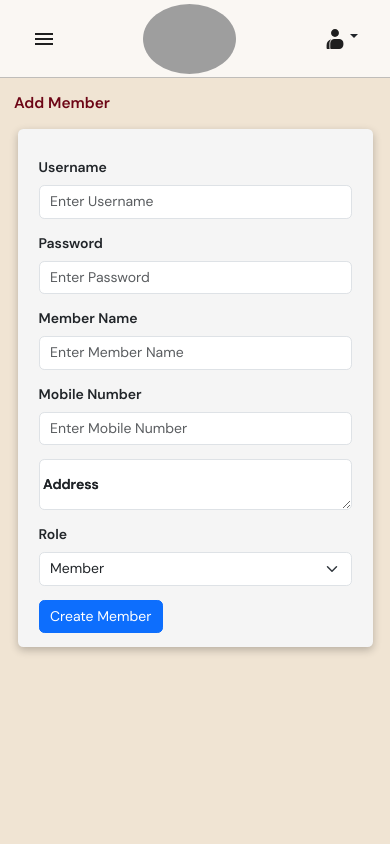
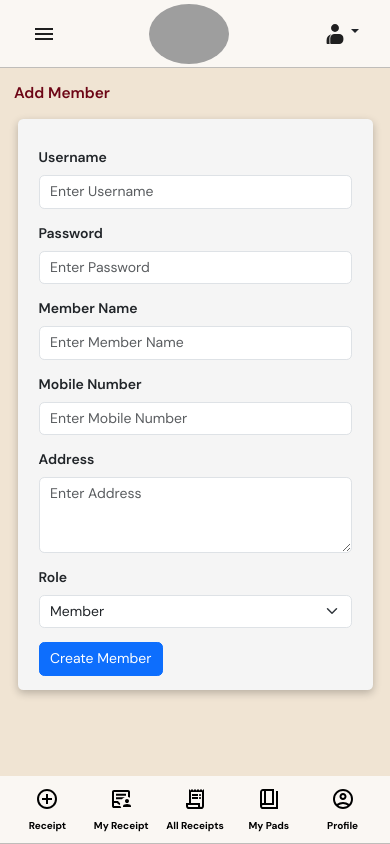
Before and after one commit to aayushkansal79/mandal-software, a React (Vite) app in the folder frontend/: page /add-member in a window 390 px wide. Built offline with nearby package versions, Linux system fonts and the light colour scheme; grey boxes are pictures that could not be loaded.

Commit message:
update-3

```diff
--- a/frontend/src/App.jsx
+++ b/frontend/src/App.jsx
@@ -1,12 +1,13 @@
 import React, { useState } from "react";
 import { Route, Routes, Navigate, useLocation } from "react-router-dom";
-import { Toaster } from 'react-hot-toast';
+import { Toaster } from "react-hot-toast";
 import Login from "./pages/Login/Login";
 import Sidebar from "./components/Sidebar/Sidebar";
 import Navbar from "./components/Navbar/Navbar";
 import Dashboard from "./pages/Dashboard/Dashboard";
 import AddMember from "./pages/AddMember/AddMember";
 import Members from "./pages/Members/Members";
+import Footer from "./components/Footer/Footer";
 
 function App() {
   const [sidebarOpen, setSidebarOpen] = useState(true);
@@ -32,16 +33,24 @@ function App() {
             scrollbarWidth: "none",
           }}
         >
-            <Toaster toastOptions={{ className: 'bg-light text-dark border shadow-sm rounded', duration: 2000, style: { padding: '10px 15px', fontSize: '0.9rem', }, }} />
+          <Toaster
+            toastOptions={{
+              className: "bg-light text-dark border shadow-sm rounded",
+              duration: 2000,
+              style: { padding: "10px 15px", fontSize: "0.9rem" },
+            }}
+          />
           <Routes>
             {/* <Route path="*" element={<Navigate to="/login" replace />} /> */}
             <Route path="/login" element={<Login url={url} />} />
-              {/*<Route path="/dashboard" element={<PrivateRoute roles={["admin"]}> <Dashboard url={url} /> </PrivateRoute>} /> */}
             <Route path="/dashboard" element={<Dashboard url={url} />} />
             <Route path="/add-member" element={<AddMember url={url} />} />
             <Route path="/member-list" element={<Members url={url} />} />
           </Routes>
         </main>
+        {!hideLayout && (
+          <Footer />
+        )}
       </div>
       {/* </AuthProvider> */}
     </div>
--- /dev/null
+++ b/frontend/src/components/Footer/Footer.css
@@ -0,0 +1,48 @@
+.navbar {
+  border-bottom: 1px solid rgba(0, 0, 0, 0.236);
+  z-index: 1001;
+  background-color: #faf7f3 !important;
+}
+
+.footer{
+  display: none;
+}
+
+.footer .container-fluid{
+  display: grid;
+  grid-template-columns: 1fr 1fr 1fr 1fr 1fr;
+}
+
+.footer .icons {
+  justify-items: center;
+  >.icon{
+    width: 50px;
+    padding: 3px;
+  }
+  > svg {
+    fill: black;
+  }
+  > p b{
+    color: black;
+    font-size: 10px !important;
+  }
+}
+
+.footer a.active {
+  >.icon{
+    background-color: #6d0616;
+    border-radius: 50px;
+  }
+  >.icon svg{
+    fill: white !important;
+  }
+  > p b{
+    /* font-size: 12px !important; */
+  }
+}
+
+@media (max-width: 1000px) {
+  .footer{
+    display: block;
+  }
+}
--- /dev/null
+++ b/frontend/src/components/Footer/Footer.jsx
@@ -0,0 +1,98 @@
+import React from "react";
+import "./Footer.css";
+import { Link, NavLink, useLocation, useNavigate } from "react-router-dom";
+
+const Footer = () => {
+  const location = useLocation();
+
+  return (
+    <nav className="footer navbar navbar-expand-lg bg-body-tertiary py-1">
+      <div className="container-fluid" style={{ height: "60px" }}>
+
+        <NavLink to="/add-receipt" className="icons text-center rounded">
+          <div className="icon">
+            {location.pathname === "/add-receipt" ? (
+              <svg
+                xmlns="http://www.w3.org/2000/svg"
+                height="24px"
+                viewBox="0 -960 960 960"
+                width="24px"
+                fill="#000000"
+              >
+                <path d="M440-280h80v-160h160v-80H520v-160h-80v160H280v80h160v160Zm40 200q-83 0-156-31.5T197-197q-54-54-85.5-127T80-480q0-83 31.5-156T197-763q54-54 127-85.5T480-880q83 0 156 31.5T763-763q54 54 85.5 127T880-480q0 83-31.5 156T763-197q-54 54-127 85.5T480-80Z" />
+              </svg>
+            ) : (
+              <svg
+                xmlns="http://www.w3.org/2000/svg"
+                height="24px"
+                viewBox="0 -960 960 960"
+                width="24px"
+                fill="#000000"
+              >
+                <path d="M440-280h80v-160h160v-80H520v-160h-80v160H280v80h160v160Zm40 200q-83 0-156-31.5T197-197q-54-54-85.5-127T80-480q0-83 31.5-156T197-763q54-54 127-85.5T480-880q83 0 156 31.5T763-763q54 54 85.5 127T880-480q0 83-31.5 156T763-197q-54 54-127 85.5T480-80Zm0-80q134 0 227-93t93-227q0-134-93-227t-227-93q-134 0-227 93t-93 227q0 134 93 227t227 93Zm0-320Z" />
+              </svg>
+            )}
+          </div>
+          <p className="m-0">
+            <b>Receipt</b>
+          </p>
+        </NavLink>
+
+        <NavLink to="/my-receipts" className="icons text-center rounded">
+          <div className="icon">
+            {location.pathname === "/my-receipts" ? (
+              <svg xmlns="http://www.w3.org/2000/svg" height="24px" viewBox="0 -960 960 960" width="24px" fill="#000000"><path d="M560-160v-23q0-24 13-44t36-30q28-11 54.5-17t59.5-6q29 0 57 6t51 17q23 10 36 30t13 44v23H560Zm160-160q-33 0-56.5-23.5T640-400q0-33 23.5-56.5T720-480q33 0 56.5 23.5T800-400q0 33-23.5 56.5T720-320ZM200-120q-33 0-56.5-23.5T120-200v-560q0-33 23.5-56.5T200-840h560q33 0 56.5 23.5T840-760v226q-19-9-39-14.5t-41-8.5v-203H200v360h168q9 27 30 47t47 28q-8 54 3 107t43 98H200Zm80-490h400v-80H280v80Zm0 140h237q27-29 60.5-49t72.5-31H280v80Z"/></svg>
+            ) : (
+              <svg xmlns="http://www.w3.org/2000/svg" height="24px" viewBox="0 -960 960 960" width="24px" fill="#000000"><path d="M560-160v-23q0-24 13-44t36-30q28-11 54.5-17t59.5-6q29 0 57 6t51 17q23 10 36 30t13 44v23H560Zm160-160q-33 0-56.5-23.5T640-400q0-33 23.5-56.5T720-480q33 0 56.5 23.5T800-400q0 33-23.5 56.5T720-320ZM200-120q-33 0-56.5-23.5T120-200v-560q0-33 23.5-56.5T200-840h560q33 0 56.5 23.5T840-760v226q-19-9-39-14.5t-41-8.5v-203H200v360h168q9 27 30 47t47 28q-3 20-4 40.5t2 40.5q-36-7-67.5-26.5T320-320H200v120h253q7 22 16 42t22 38H200Zm0-80h253-253Zm80-410h400v-80H280v80Zm0 140h237q27-29 60.5-49t72.5-31H280v80Z"/></svg>
+            )}
+          </div>
+          <p className="m-0">
+            <b>My Receipt</b>
+          </p>
+        </NavLink>
+
+        <NavLink to="/receipt-list" className="icons text-center rounded">
+          <div className="icon">
+            {location.pathname === "/receipt-list" ? (
+              <svg xmlns="http://www.w3.org/2000/svg" height="24px" viewBox="0 -960 960 960" width="24px" fill="#000000"><path d="M240-80q-50 0-85-35t-35-85v-120h120v-560l60 60 60-60 60 60 60-60 60 60 60-60 60 60 60-60 60 60 60-60v680q0 50-35 85t-85 35H240Zm480-80q17 0 28.5-11.5T760-200v-560H320v440h360v120q0 17 11.5 28.5T720-160ZM360-600v-80h240v80H360Zm0 120v-80h240v80H360Zm320-120q-17 0-28.5-11.5T640-640q0-17 11.5-28.5T680-680q17 0 28.5 11.5T720-640q0 17-11.5 28.5T680-600Zm0 120q-17 0-28.5-11.5T640-520q0-17 11.5-28.5T680-560q17 0 28.5 11.5T720-520q0 17-11.5 28.5T680-480Z"/></svg>
+            ) : (
+              <svg xmlns="http://www.w3.org/2000/svg" height="24px" viewBox="0 -960 960 960" width="24px" fill="#000000"><path d="M240-80q-50 0-85-35t-35-85v-120h120v-560l60 60 60-60 60 60 60-60 60 60 60-60 60 60 60-60 60 60 60-60v680q0 50-35 85t-85 35H240Zm480-80q17 0 28.5-11.5T760-200v-560H320v440h360v120q0 17 11.5 28.5T720-160ZM360-600v-80h240v80H360Zm0 120v-80h240v80H360Zm320-120q-17 0-28.5-11.5T640-640q0-17 11.5-28.5T680-680q17 0 28.5 11.5T720-640q0 17-11.5 28.5T680-600Zm0 120q-17 0-28.5-11.5T640-520q0-17 11.5-28.5T680-560q17 0 28.5 11.5T720-520q0 17-11.5 28.5T680-480ZM240-160h360v-80H200v40q0 17 11.5 28.5T240-160Zm-40 0v-80 80Z"/></svg>
+            )}
+          </div>
+          <p className="m-0">
+            <b>All Receipts</b>
+          </p>
+        </NavLink>
+
+        <NavLink to="/my-pads" className="icons text-center rounded">
+          <div className="icon">
+            {location.pathname === "/my-pads" ? (
+              <svg xmlns="http://www.w3.org/2000/svg" height="24px" viewBox="0 -960 960 960" width="24px" fill="#000000"><path d="M280-320h80v-480h-80v480ZM240-80q-50 0-85-35t-35-85v-560q0-50 35-85t85-35h440v640H240q-17 0-28.5 11.5T200-200q0 17 11.5 28.5T240-160h520v-640h80v720H240Z"/></svg>
+            ) : (
+              <svg xmlns="http://www.w3.org/2000/svg" height="24px" viewBox="0 -960 960 960" width="24px" fill="#000000"><path d="M240-80q-50 0-85-35t-35-85v-560q0-50 35-85t85-35h440v640H240q-17 0-28.5 11.5T200-200q0 17 11.5 28.5T240-160h520v-640h80v720H240Zm120-240h240v-480H360v480Zm-80 0v-480h-40q-17 0-28.5 11.5T200-760v447q10-3 19.5-5t20.5-2h40Zm-80-480v487-487Z"/></svg>
+            )}
+          </div>
+          <p className="m-0">
+            <b>My Pads</b>
+          </p>
+        </NavLink>
+
+        <NavLink to="/profile" className="icons text-center rounded">
+          <div className="icon">
+            {location.pathname === "/profile" ? (
+              <svg xmlns="http://www.w3.org/2000/svg" height="24px" viewBox="0 -960 960 960" width="24px" fill="#000000"><path d="M234-276q51-39 114-61.5T480-360q69 0 132 22.5T726-276q35-41 54.5-93T800-480q0-133-93.5-226.5T480-800q-133 0-226.5 93.5T160-480q0 59 19.5 111t54.5 93Zm246-164q-59 0-99.5-40.5T340-580q0-59 40.5-99.5T480-720q59 0 99.5 40.5T620-580q0 59-40.5 99.5T480-440Zm0 360q-83 0-156-31.5T197-197q-54-54-85.5-127T80-480q0-83 31.5-156T197-763q54-54 127-85.5T480-880q83 0 156 31.5T763-763q54 54 85.5 127T880-480q0 83-31.5 156T763-197q-54 54-127 85.5T480-80Z"/></svg>
+            ) : (
+              <svg xmlns="http://www.w3.org/2000/svg" height="24px" viewBox="0 -960 960 960" width="24px" fill="#000000"><path d="M234-276q51-39 114-61.5T480-360q69 0 132 22.5T726-276q35-41 54.5-93T800-480q0-133-93.5-226.5T480-800q-133 0-226.5 93.5T160-480q0 59 19.5 111t54.5 93Zm246-164q-59 0-99.5-40.5T340-580q0-59 40.5-99.5T480-720q59 0 99.5 40.5T620-580q0 59-40.5 99.5T480-440Zm0 360q-83 0-156-31.5T197-197q-54-54-85.5-127T80-480q0-83 31.5-156T197-763q54-54 127-85.5T480-880q83 0 156 31.5T763-763q54 54 85.5 127T880-480q0 83-31.5 156T763-197q-54 54-127 85.5T480-80Zm0-80q53 0 100-15.5t86-44.5q-39-29-86-44.5T480-280q-53 0-100 15.5T294-220q39 29 86 44.5T480-160Zm0-360q26 0 43-17t17-43q0-26-17-43t-43-17q-26 0-43 17t-17 43q0 26 17 43t43 17Zm0-60Zm0 360Z"/></svg>
+            )}
+          </div>
+          <p className="m-0">
+            <b>Profile</b>
+          </p>
+        </NavLink>
+
+      </div>
+    </nav>
+  );
+};
+
+export default Footer;
--- a/frontend/src/components/Navbar/Navbar.jsx
+++ b/frontend/src/components/Navbar/Navbar.jsx
@@ -31,7 +31,7 @@ const Navbar = ({ toggleSidebar }) => {
 
   return (
     <nav className="navbar navbar-expand-lg bg-body-tertiary py-1 px-4">
-      <div className="container-fluid" style={{ height: "70px" }}>
+      <div className="container-fluid" style={{ height: "60px" }}>
         <div className="ham" onClick={toggleSidebar}>
           <svg
             xmlns="http://www.w3.org/2000/svg"
@@ -48,7 +48,7 @@ const Navbar = ({ toggleSidebar }) => {
           <img
             className="rounded-circle"
             src={assets.sangam_logo}
-            height={70}
+            height={60}
             alt=""
           />
         </div>
--- a/frontend/src/pages/AddMember/AddMember.jsx
+++ b/frontend/src/pages/AddMember/AddMember.jsx
@@ -13,6 +13,7 @@ const AddMember = () => {
             type="text"
             className="form-control"
             placeholder="Enter Username"
+            required
           />
         </div>
         <div className="col-md-6">
@@ -21,6 +22,7 @@ const AddMember = () => {
             type="password"
             className="form-control"
             placeholder="Enter Password"
+            required
           />
         </div>
         <div className="col-md-6">
@@ -29,6 +31,7 @@ const AddMember = () => {
             type="text"
             className="form-control"
             placeholder="Enter Member Name"
+            required
           />
         </div>
         <div className="col-md-6">
@@ -37,32 +40,21 @@ const AddMember = () => {
             type="text"
             className="form-control"
             placeholder="Enter Mobile Number"
+            required
           />
         </div>
-        {/* <div className="col-12">
-          <label className="form-label">
-            Address
-          </label>
-          <input
-          type="text"
-          className="form-control"
-          placeholder="Enter Address"
-          />
-          </div> */}
-        <div class="form-floating">
-          <label className="form-label">
-            Address
-          </label>
+        <div className="col-12">
+          <label className="form-label">Address</label>
           <textarea
             className="form-control"
-            placeholder="Leave a comment here"
-            id="floatingTextarea"
+            placeholder="Enter Address"
+            rows="3"
+            required
           ></textarea>
-          <label htmlFor="floatingTextarea">Address</label>
         </div>
         <div className="col-md-4">
           <label className="form-label">Role</label>
-          <select className="form-select">
+          <select className="form-select" required>
             <option value="member" selected>
               Member
             </option>
```
Lines whose indentation alone changed are shown as unchanged.
